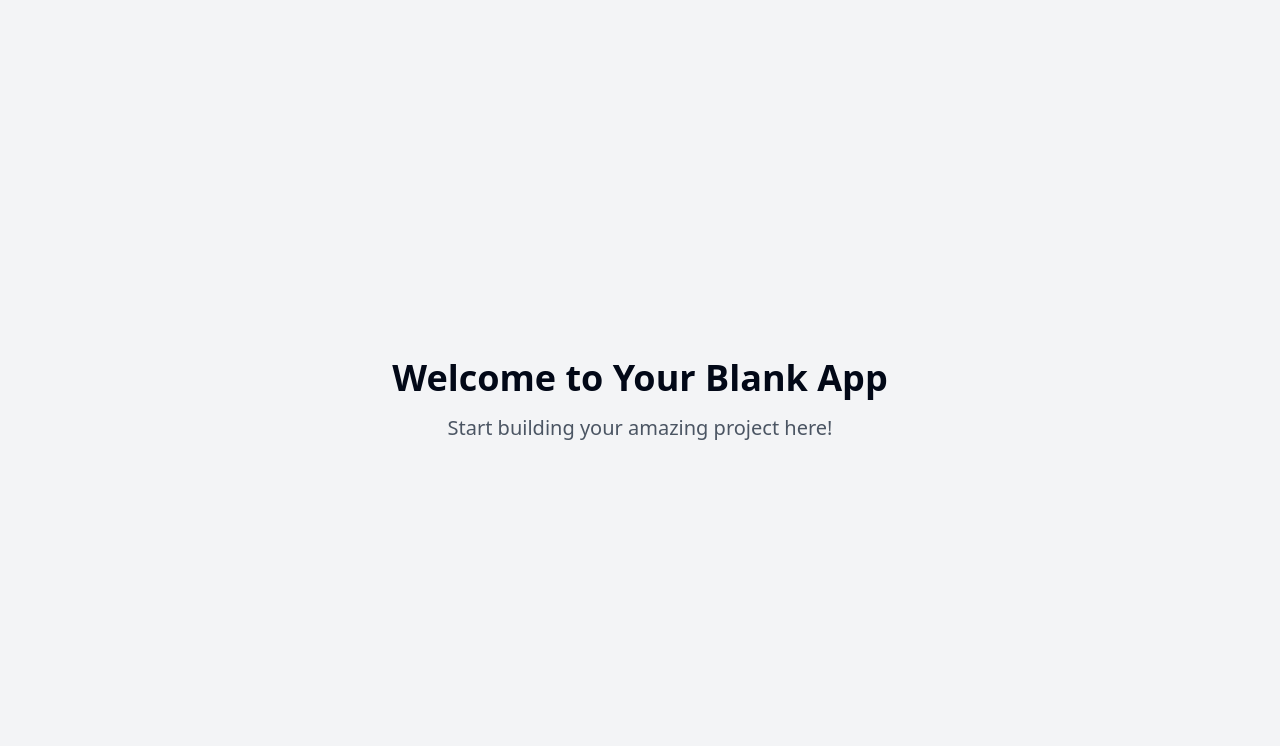
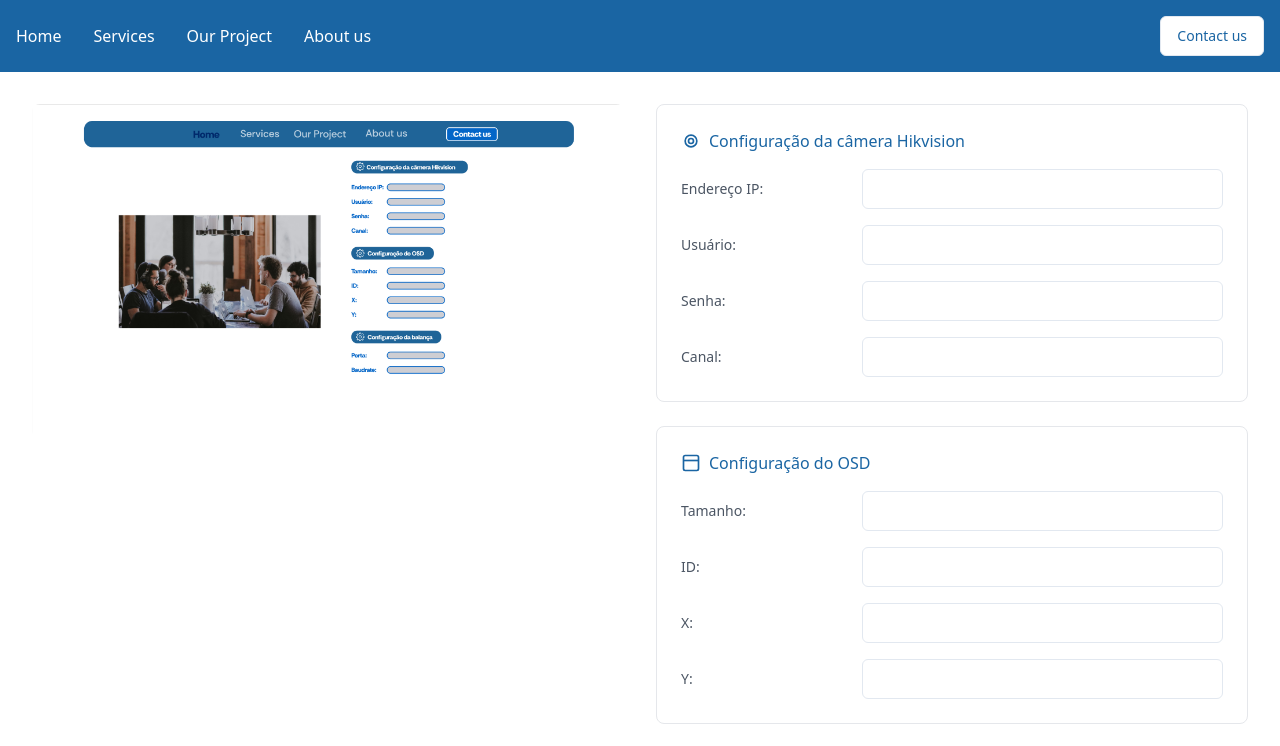
Before and after one commit to Mayfriend/desktop-image-mimic, a React (Vite) app: page / in a window 1280 px wide. Shown: the top 746 px of the page. Built offline with nearby package versions, Linux system fonts and the light colour scheme.

Commit message:
Implement desktop image mimic
This commit implements a feature to create something identical to a provided desktop image.  The specific implementation details are not included in this commit message.

```diff
--- a/src/index.css
+++ b/src/index.css
@@ -1,3 +1,4 @@
+
 @tailwind base;
 @tailwind components;
 @tailwind utilities;
@@ -13,7 +14,7 @@
     --popover: 0 0% 100%;
     --popover-foreground: 222.2 84% 4.9%;
 
-    --primary: 222.2 47.4% 11.2%;
+    --primary: 201 74% 37%;
     --primary-foreground: 210 40% 98%;
 
     --secondary: 210 40% 96.1%;
@@ -33,60 +34,6 @@
     --ring: 222.2 84% 4.9%;
 
     --radius: 0.5rem;
-
-    --sidebar-background: 0 0% 98%;
-
-    --sidebar-foreground: 240 5.3% 26.1%;
-
-    --sidebar-primary: 240 5.9% 10%;
-
-    --sidebar-primary-foreground: 0 0% 98%;
-
-    --sidebar-accent: 240 4.8% 95.9%;
-
-    --sidebar-accent-foreground: 240 5.9% 10%;
-
-    --sidebar-border: 220 13% 91%;
-
-    --sidebar-ring: 217.2 91.2% 59.8%;
-  }
-
-  .dark {
-    --background: 222.2 84% 4.9%;
-    --foreground: 210 40% 98%;
-
-    --card: 222.2 84% 4.9%;
-    --card-foreground: 210 40% 98%;
-
-    --popover: 222.2 84% 4.9%;
-    --popover-foreground: 210 40% 98%;
-
-    --primary: 210 40% 98%;
-    --primary-foreground: 222.2 47.4% 11.2%;
-
-    --secondary: 217.2 32.6% 17.5%;
-    --secondary-foreground: 210 40% 98%;
-
-    --muted: 217.2 32.6% 17.5%;
-    --muted-foreground: 215 20.2% 65.1%;
-
-    --accent: 217.2 32.6% 17.5%;
-    --accent-foreground: 210 40% 98%;
-
-    --destructive: 0 62.8% 30.6%;
-    --destructive-foreground: 210 40% 98%;
-
-    --border: 217.2 32.6% 17.5%;
-    --input: 217.2 32.6% 17.5%;
-    --ring: 212.7 26.8% 83.9%;
-    --sidebar-background: 240 5.9% 10%;
-    --sidebar-foreground: 240 4.8% 95.9%;
-    --sidebar-primary: 224.3 76.3% 48%;
-    --sidebar-primary-foreground: 0 0% 100%;
-    --sidebar-accent: 240 3.7% 15.9%;
-    --sidebar-accent-foreground: 240 4.8% 95.9%;
-    --sidebar-border: 240 3.7% 15.9%;
-    --sidebar-ring: 217.2 91.2% 59.8%;
   }
 }
 
@@ -94,8 +41,10 @@
   * {
     @apply border-border;
   }
-
   body {
     @apply bg-background text-foreground;
   }
+  input {
+    @apply focus:ring-2 focus:ring-blue-500 focus:border-transparent;
+  }
 }
--- a/src/pages/Index.tsx
+++ b/src/pages/Index.tsx
@@ -1,11 +1,116 @@
-// Update this page (the content is just a fallback if you fail to update the page)
+
+import { Button } from "@/components/ui/button";
+import { Input } from "@/components/ui/input";
 
 const Index = () => {
   return (
-    <div className="min-h-screen flex items-center justify-center bg-gray-100">
-      <div className="text-center">
-        <h1 className="text-4xl font-bold mb-4">Welcome to Your Blank App</h1>
-        <p className="text-xl text-gray-600">Start building your amazing project here!</p>
+    <div className="min-h-screen bg-white">
+      {/* Navigation Bar */}
+      <nav className="bg-[#1a65a3] p-4">
+        <div className="max-w-7xl mx-auto flex items-center justify-between">
+          <div className="flex space-x-8">
+            <a href="#" className="text-white hover:text-gray-200 transition-colors">Home</a>
+            <a href="#" className="text-white hover:text-gray-200 transition-colors">Services</a>
+            <a href="#" className="text-white hover:text-gray-200 transition-colors">Our Project</a>
+            <a href="#" className="text-white hover:text-gray-200 transition-colors">About us</a>
+          </div>
+          <Button variant="outline" className="bg-white hover:bg-gray-100 text-[#1a65a3]">
+            Contact us
+          </Button>
+        </div>
+      </nav>
+
+      {/* Main Content */}
+      <div className="max-w-7xl mx-auto p-8 flex gap-8">
+        {/* Left side - Image */}
+        <div className="w-1/2">
+          <img
+            src="/lovable-uploads/b5edc70c-b77d-44f7-b743-66d4880bee29.png"
+            alt="Team meeting"
+            className="rounded-lg w-full h-auto object-cover"
+          />
+        </div>
+
+        {/* Right side - Configuration Forms */}
+        <div className="w-1/2 space-y-6">
+          {/* Hikvision Camera Configuration */}
+          <div className="bg-white rounded-lg p-6 border border-gray-200">
+            <div className="flex items-center gap-2 mb-4">
+              <svg className="w-5 h-5 text-[#1a65a3]" viewBox="0 0 24 24" fill="none" stroke="currentColor" strokeWidth="2">
+                <circle cx="12" cy="12" r="3" />
+                <path d="M19 12a7 7 0 1 0-14 0 7 7 0 0 0 14 0z" />
+              </svg>
+              <h2 className="text-[#1a65a3] font-medium">Configuração da câmera Hikvision</h2>
+            </div>
+            <div className="space-y-4">
+              <div className="flex justify-between items-center">
+                <label className="text-sm text-gray-600">Endereço IP:</label>
+                <Input className="w-2/3" />
+              </div>
+              <div className="flex justify-between items-center">
+                <label className="text-sm text-gray-600">Usuário:</label>
+                <Input className="w-2/3" />
+              </div>
+              <div className="flex justify-between items-center">
+                <label className="text-sm text-gray-600">Senha:</label>
+                <Input type="password" className="w-2/3" />
+              </div>
+              <div className="flex justify-between items-center">
+                <label className="text-sm text-gray-600">Canal:</label>
+                <Input className="w-2/3" />
+              </div>
+            </div>
+          </div>
+
+          {/* OSD Configuration */}
+          <div className="bg-white rounded-lg p-6 border border-gray-200">
+            <div className="flex items-center gap-2 mb-4">
+              <svg className="w-5 h-5 text-[#1a65a3]" viewBox="0 0 24 24" fill="none" stroke="currentColor" strokeWidth="2">
+                <rect x="3" y="3" width="18" height="18" rx="2" />
+                <path d="M3 9h18" />
+              </svg>
+              <h2 className="text-[#1a65a3] font-medium">Configuração do OSD</h2>
+            </div>
+            <div className="space-y-4">
+              <div className="flex justify-between items-center">
+                <label className="text-sm text-gray-600">Tamanho:</label>
+                <Input className="w-2/3" />
+              </div>
+              <div className="flex justify-between items-center">
+                <label className="text-sm text-gray-600">ID:</label>
+                <Input className="w-2/3" />
+              </div>
+              <div className="flex justify-between items-center">
+                <label className="text-sm text-gray-600">X:</label>
+                <Input className="w-2/3" />
+              </div>
+              <div className="flex justify-between items-center">
+                <label className="text-sm text-gray-600">Y:</label>
+                <Input className="w-2/3" />
+              </div>
+            </div>
+          </div>
+
+          {/* Balance Configuration */}
+          <div className="bg-white rounded-lg p-6 border border-gray-200">
+            <div className="flex items-center gap-2 mb-4">
+              <svg className="w-5 h-5 text-[#1a65a3]" viewBox="0 0 24 24" fill="none" stroke="currentColor" strokeWidth="2">
+                <path d="M12 2v20M2 12h20" />
+              </svg>
+              <h2 className="text-[#1a65a3] font-medium">Configuração da balança</h2>
+            </div>
+            <div className="space-y-4">
+              <div className="flex justify-between items-center">
+                <label className="text-sm text-gray-600">Porta:</label>
+                <Input className="w-2/3" />
+              </div>
+              <div className="flex justify-between items-center">
+                <label className="text-sm text-gray-600">Baudrate:</label>
+                <Input className="w-2/3" />
+              </div>
+            </div>
+          </div>
+        </div>
       </div>
     </div>
   );
```
Also changed, not shown: public/lovable-uploads/b5edc70c-b77d-44f7-b743-66d4880bee29.png (added).
